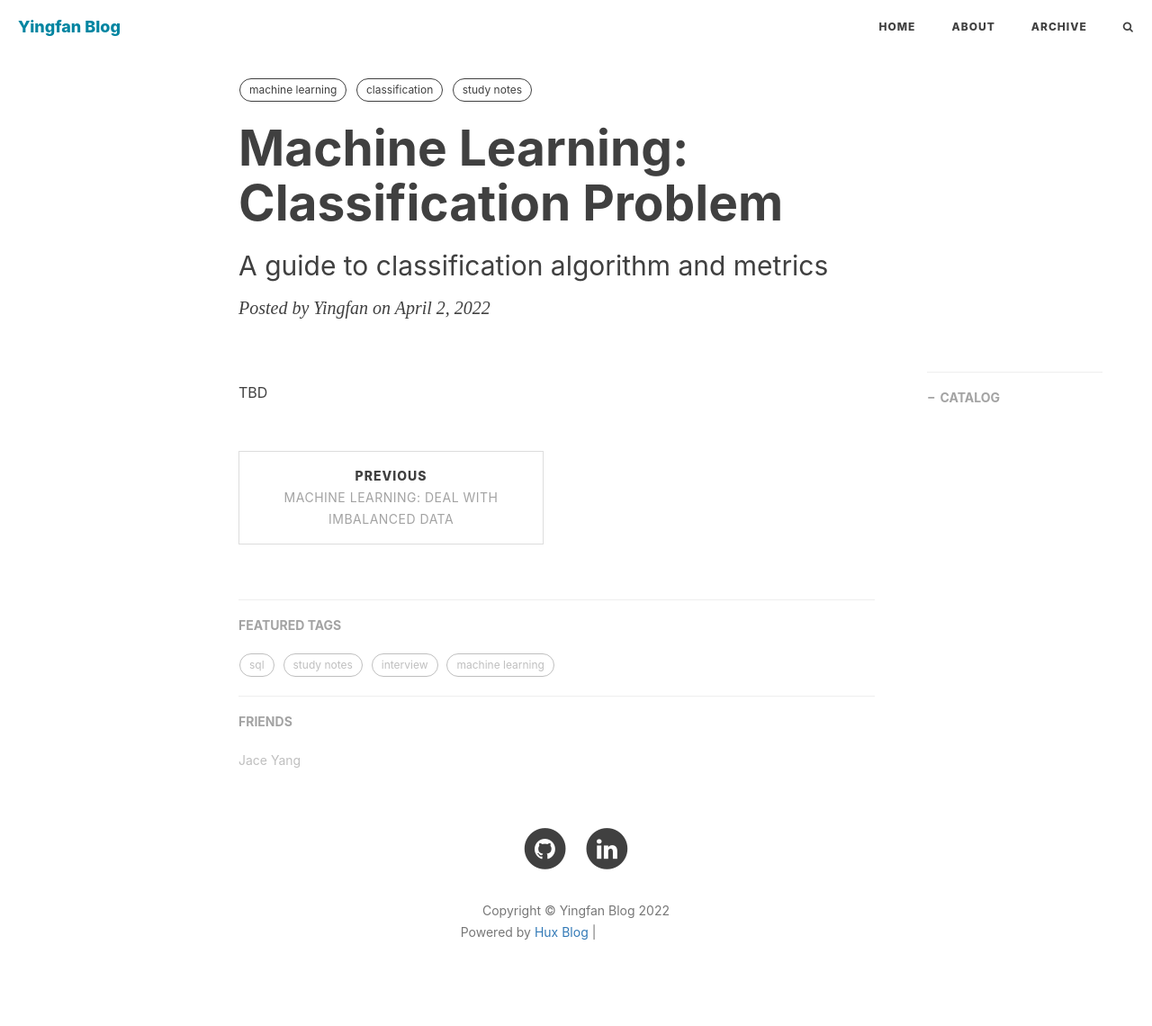
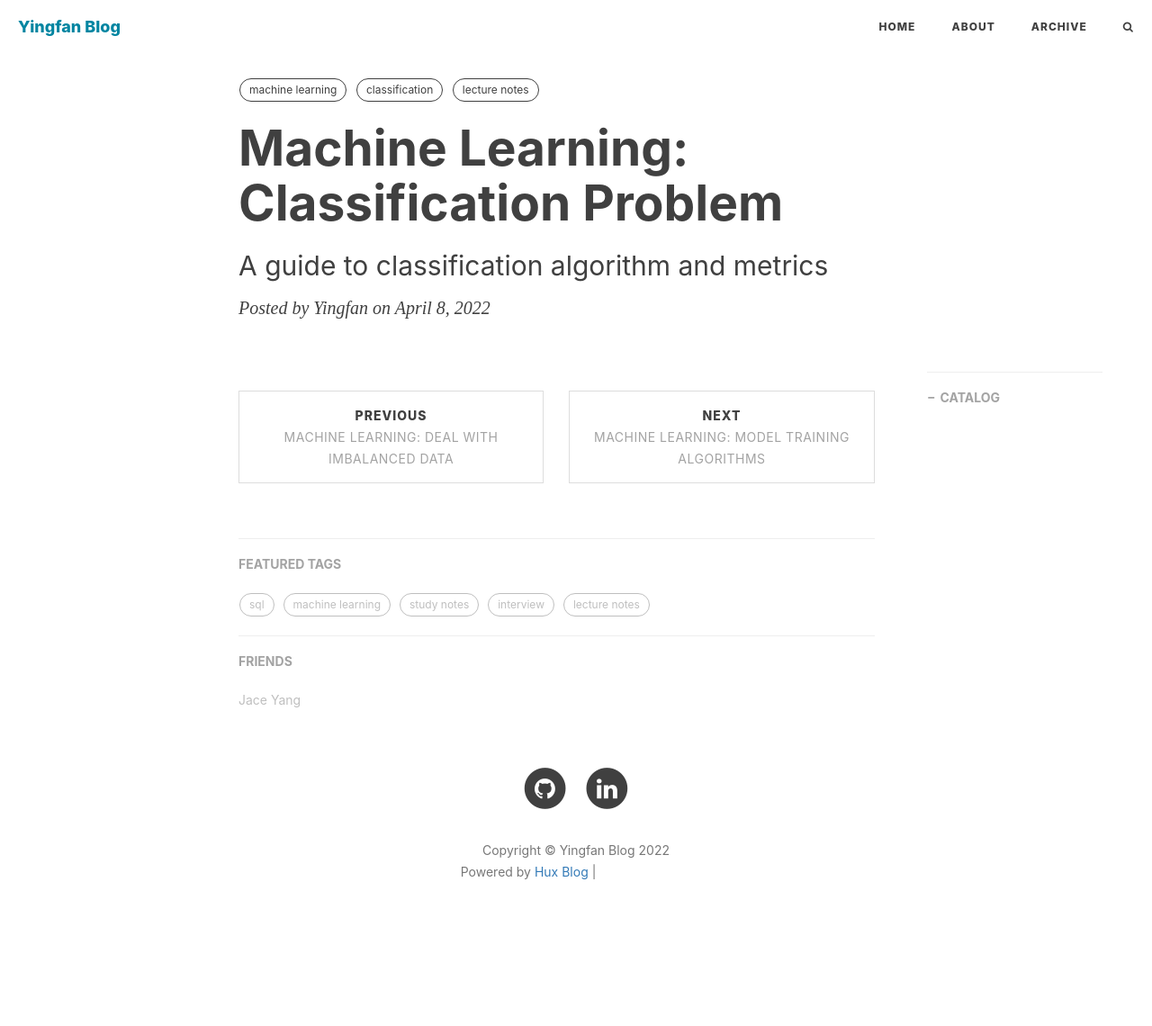
Before and after one commit to Yingfan-Duan/Yingfan-Duan.github.io, a Jekyll site: the page built from _posts/machine_learning/2022-04-08-Machine-Learning-Classification-Problem.md, in a window 1280 px wide. Shown: the whole page at 90% size. Built offline with Jekyll 4.4.1, drawn with Linux system fonts in a browser that asks for light colours; nearby versions of some CDN libraries; comment, search, counter and statistics services are not loaded; after the commit the page ends 1073 px from its top, so only the background shows below that; grey boxes are pictures that could not be loaded.

Commit message:
new post

```diff
--- a/_posts/2022-4-2-Machine-Learning-Classification-Problem.md
+++ b/_posts/machine_learning/2022-04-08-Machine-Learning-Classification-Problem.md
@@ -2,7 +2,7 @@
 layout:     post
 title:      "Machine Learning: Classification Problem"
 subtitle:   "A guide to classification algorithm and metrics"
-date:       2022-4-2 18:00:00
+date:       2022-4-8 18:00:00
 author:     "Yingfan"
 catalog: true
 header-style: text
@@ -10,7 +10,5 @@ mathjax: true
 tags:
   - machine learning
   - classification
-  - study notes
+  - lecture notes
 ---
-
-TBD
```
Also changed, not shown: _posts/machine_learning/2022-04-01-Machine-Learning-Types-and-Challenges.md (+3 -1 lines), _posts/machine_learning/2022-4-8-Machine-Learning-Model-Training-Algorithms.md (added, +14 -0 lines).
